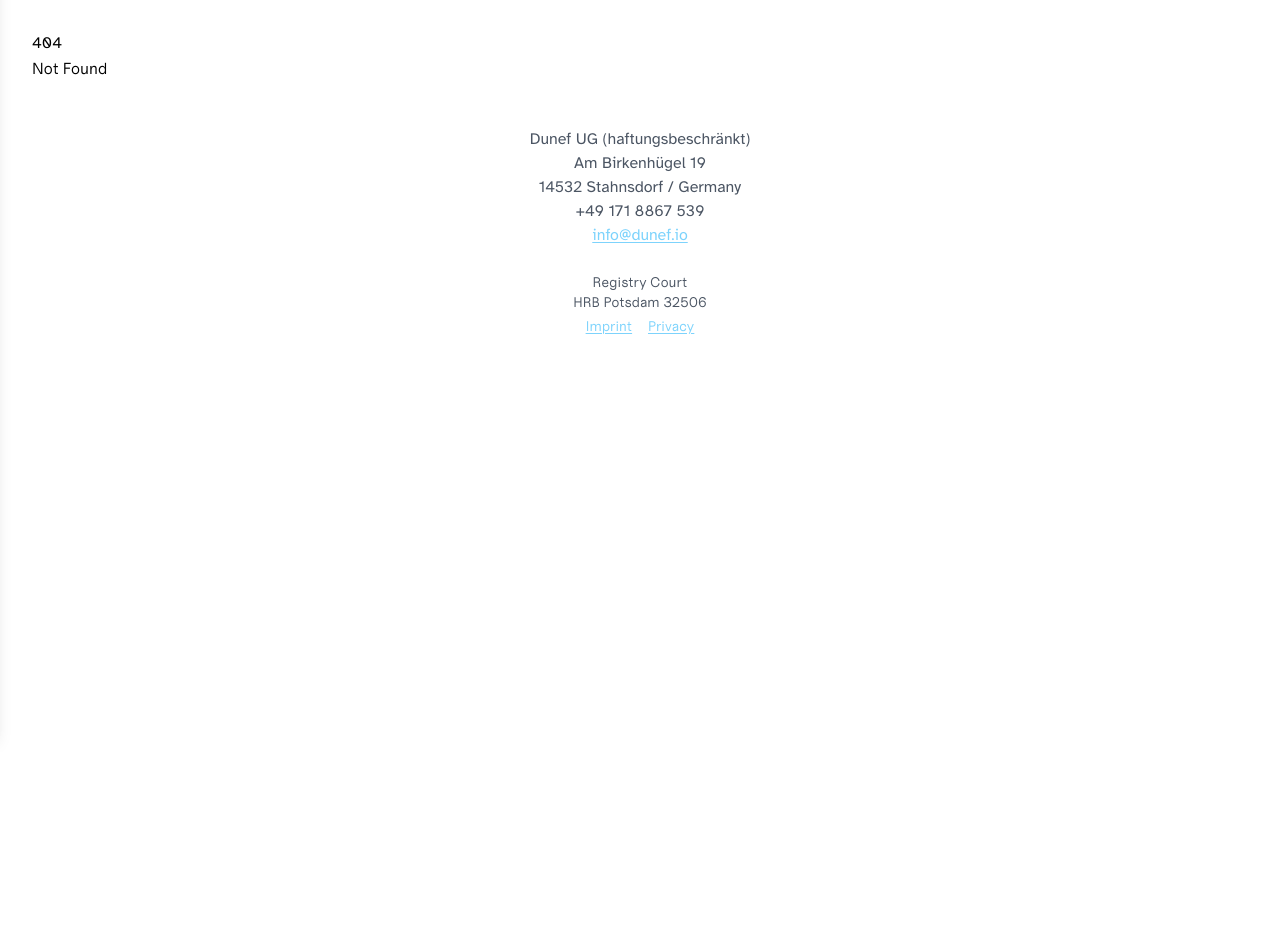
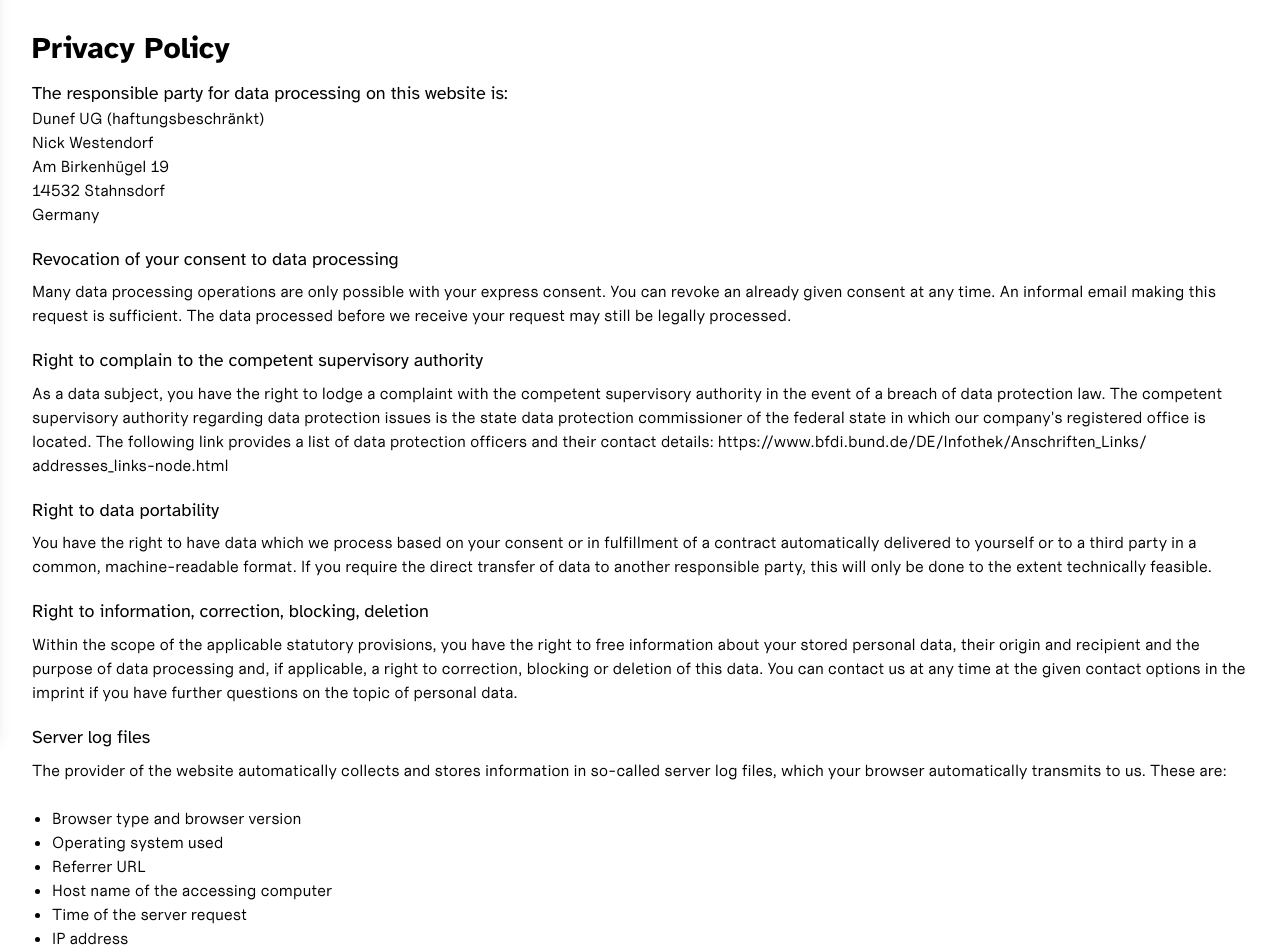
Before and after one commit to joseph-grabinger/content-manager, a SvelteKit app: page /privacy in a window 1280 px wide. Before the commit this address had no page. Shown: the part 80-1032 px from the top of the page. Before the commit the page ends 832 px from the top, so only its background shows below. Built offline with nearby package versions, Linux system fonts and the light colour scheme.

Commit message:
add privacy policy page

```diff
--- a/src/routes/imprint/+page.svelte
+++ b/src/routes/imprint/+page.svelte
@@ -3,7 +3,7 @@
 </script>
 
 <div>
-    <h1 class="text-3xl font-semibold">Imprint</h1>
+    <h1 class="text-3xl font-semibold pb-4">Imprint</h1>
     <p>{Config.organization.name}</p>
     <p>{Config.organization.address.street}</p>
     <p>{Config.organization.address.zip + " " + Config.organization.address.city}</p>
--- /dev/null
+++ b/src/routes/privacy/+page.svelte
@@ -0,0 +1,46 @@
+<script>
+	import Config from '../../config.json';
+</script>
+
+<div>
+    <h1 class="text-3xl font-semibold pb-4">Privacy Policy</h1>
+    <h5 class="text-lg leading-[1.2]">The responsible party for data processing on this website is:</h5>
+    <p>{Config.organization.name}</p>
+    <p>{Config.organization.managingDirector}</p>
+    <p>{Config.organization.address.street}</p>
+    <p>{Config.organization.address.zip + " " + Config.organization.address.city}</p>
+    <p>{Config.organization.address.country}</p>
+    <br/>
+    <h5 class="text-lg leading-[1.2] mb-2">Revocation of your consent to data processing</h5>
+    <p>Many data processing operations are only possible with your express consent. You can revoke an already given consent at any time. An informal email making this request is sufficient. The data processed before we receive your request may still be legally processed.</p>
+    <br/>
+    <h5 class="text-lg leading-[1.2] mb-2">Right to complain to the competent supervisory authority</h5>
+    <p>As a data subject, you have the right to lodge a complaint with the competent supervisory authority in the event of a breach of data protection law. The competent supervisory authority regarding data protection issues is the state data protection commissioner of the federal state in which our company's registered office is located. The following link provides a list of data protection officers and their contact details: https://www.bfdi.bund.de/DE/Infothek/Anschriften_Links/ addresses_links-node.html</p>
+    <br/>
+    <h5 class="text-lg leading-[1.2] mb-2">Right to data portability</h5>
+    <p>You have the right to have data which we process based on your consent or in fulfillment of a contract automatically delivered to yourself or to a third party in a common, machine-readable format. If you require the direct transfer of data to another responsible party, this will only be done to the extent technically feasible.</p>
+    <br/>
+    <h5 class="text-lg leading-[1.2] mb-2">Right to information, correction, blocking, deletion</h5>
+    <p>Within the scope of the applicable statutory provisions, you have the right to free information about your stored personal data, their origin and recipient and the purpose of data processing and, if applicable, a right to correction, blocking or deletion of this data. You can contact us at any time at the given contact options in the imprint if you have further questions on the topic of personal data.</p>
+    <br/>
+    <h5 class="text-lg leading-[1.2] mb-2">Server log files</h5>
+    <p>The provider of the website automatically collects and stores information in so-called server log files, which your browser automatically transmits to us. These are:</p>
+    <br/>
+    <ul>
+        <li>Browser type and browser version</li>
+        <li>Operating system used</li>
+        <li>Referrer URL</li>
+        <li>Host name of the accessing computer</li>
+        <li>Time of the server request</li>
+        <li>IP address</li>
+    </ul>
+    <br/>
+    <p>This data cannot be assigned to specific persons. A combination of this data with other data sources is not made. We reserve the right to check this data retrospectively if we become aware of specific indications of unlawful use. The data processing is based on Art. 6 para. 1 lit. b DSGVO, which permits the processing of data for the fulfillment of a contract or pre-contractual measures.</p>
+</div>
+
+<style>
+    li {
+        list-style-type: disc;
+        margin-left: 20px;
+    }
+</style>
```
